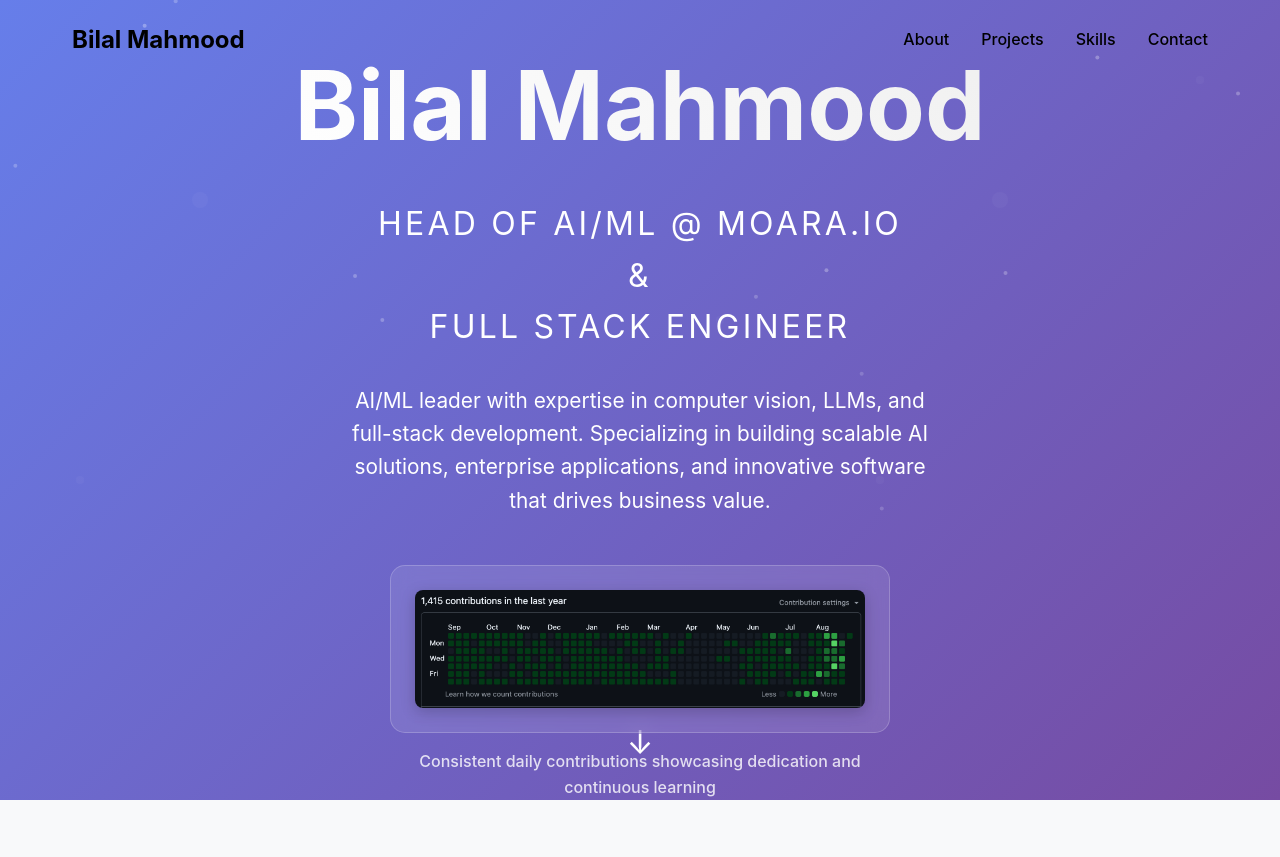
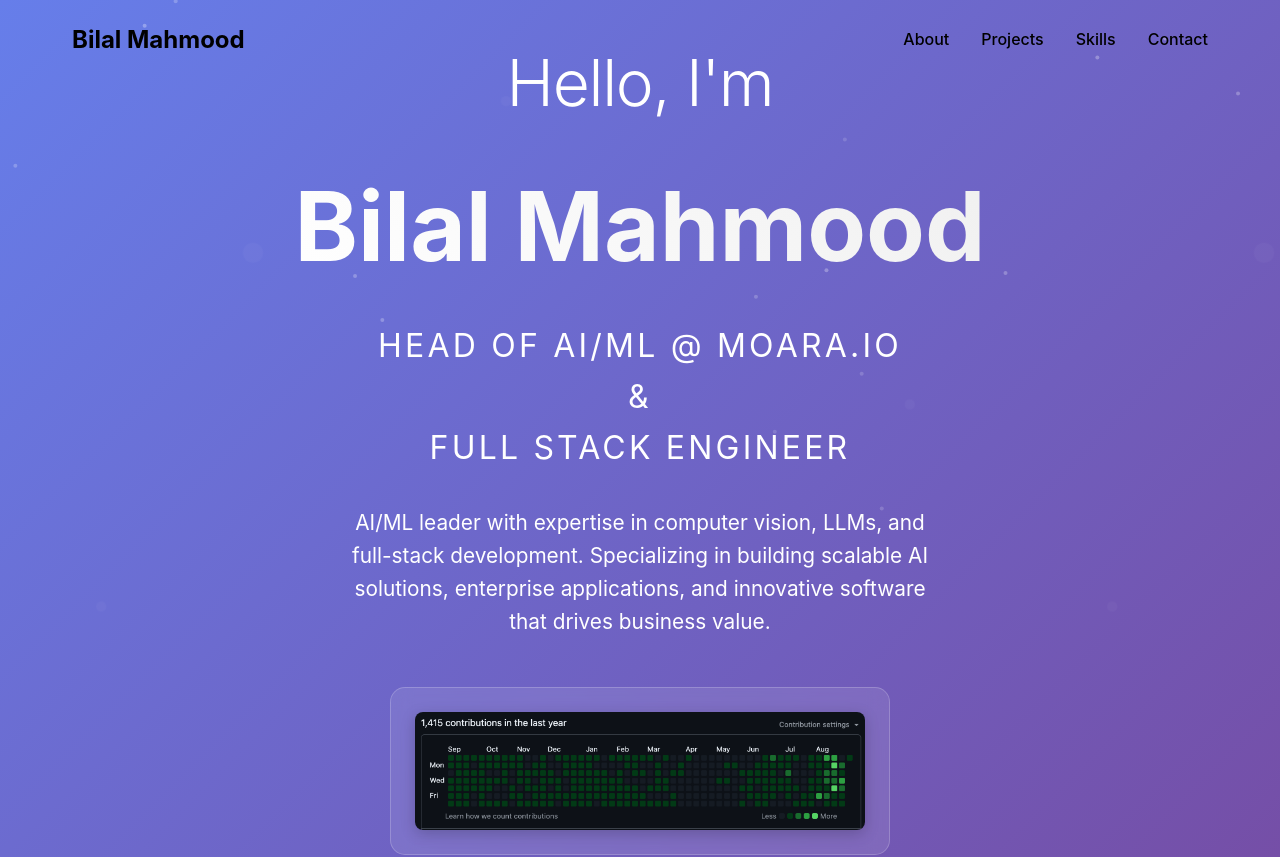
Before and after one commit to GhostInTheToast/coderbilalsite, a React (Create React App) app: page / in a window 1280 px wide. Shown: the top 857 px of the page. Built offline with nearby package versions, Linux system fonts and the light colour scheme.

Commit message:
Revert problematic positioning changes and add simple top padding fix

```diff
--- a/src/components/Hero.tsx
+++ b/src/components/Hero.tsx
@@ -4,23 +4,13 @@ import styled from 'styled-components';
 
 const HeroSection = styled.section`
   min-height: 100vh;
-  height: 100vh;
   display: flex;
   align-items: center;
   justify-content: center;
   background: linear-gradient(135deg, #667eea 0%, #764ba2 100%);
   position: relative;
   overflow: hidden;
-  padding: 2rem 0;
-
-  @media (max-width: 768px) {
-    height: auto;
-    min-height: 100vh;
-    padding: 4rem 0;
-    /* Fix for mobile viewport issues */
-    min-height: -webkit-fill-available;
-    min-height: 100dvh;
-  }
+  padding-top: 2rem;
 
   &::before {
     content: '';
@@ -41,23 +31,13 @@ const HeroContent = styled.div`
   padding: 0 2rem;
   z-index: 1;
   position: relative;
-  margin: 0 auto;
-  display: flex;
-  flex-direction: column;
-  align-items: center;
-  justify-content: center;
-  min-height: 100%;
 `;
 
 const Greeting = styled(motion.h1)`
   font-size: clamp(2rem, 5vw, 4rem);
   font-weight: 300;
-  margin: 0 0 1rem 0;
+  margin-bottom: 1rem;
   letter-spacing: -0.02em;
-
-  @media (max-width: 768px) {
-    margin: 1rem 0 1rem 0;
-  }
 `;
 
 const Name = styled(motion.h2)`
--- a/src/index.css
+++ b/src/index.css
@@ -18,10 +18,6 @@ body {
   line-height: 1.6;
   color: #1a1a1a;
   overflow-x: hidden;
-  min-height: 100vh;
-  /* Fix for mobile viewport issues */
-  -webkit-text-size-adjust: 100%;
-  -ms-text-size-adjust: 100%;
 }
 
 code {
```
